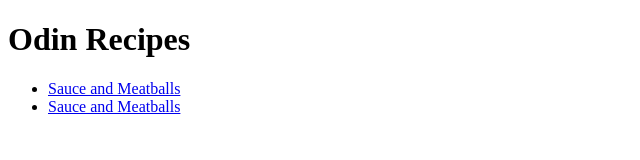
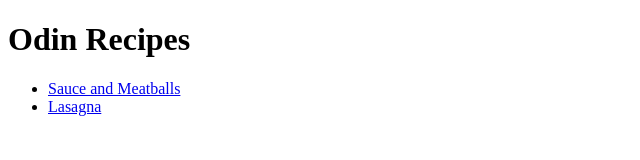
Before and after one commit to tim-tersigni/odin-recipes, a plain HTML site: page index.html in a window 1280 px wide. Shown: the whole page, without its empty margins (0-640 px from the left). Drawn offline with Linux system fonts and the light colour scheme.

Commit message:
Change duplicate recipe link to a link to ./recipes/lasagna.html

```diff
--- a/index.html
+++ b/index.html
@@ -10,7 +10,7 @@
   <h1>Odin Recipes</h1>
   <ul>
     <li><a href="./recipes/sauce-and-meatballs.html">Sauce and Meatballs</a></li>
-    <li><a href="./recipes/sauce-and-meatballs.html">Sauce and Meatballs</a></li>
+    <li><a href="./recipes/lasagna.html">Lasagna</a></li>
   </ul>
 </body>
 </html>
```
